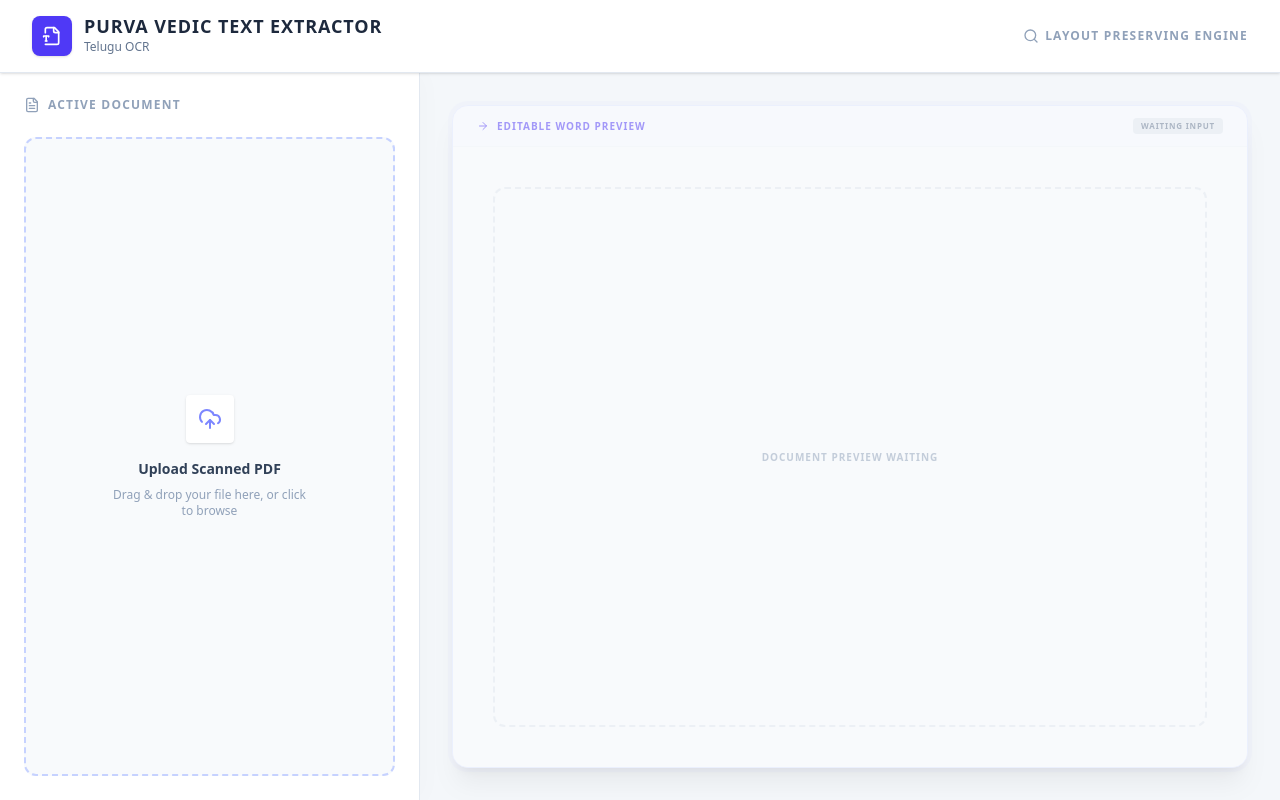
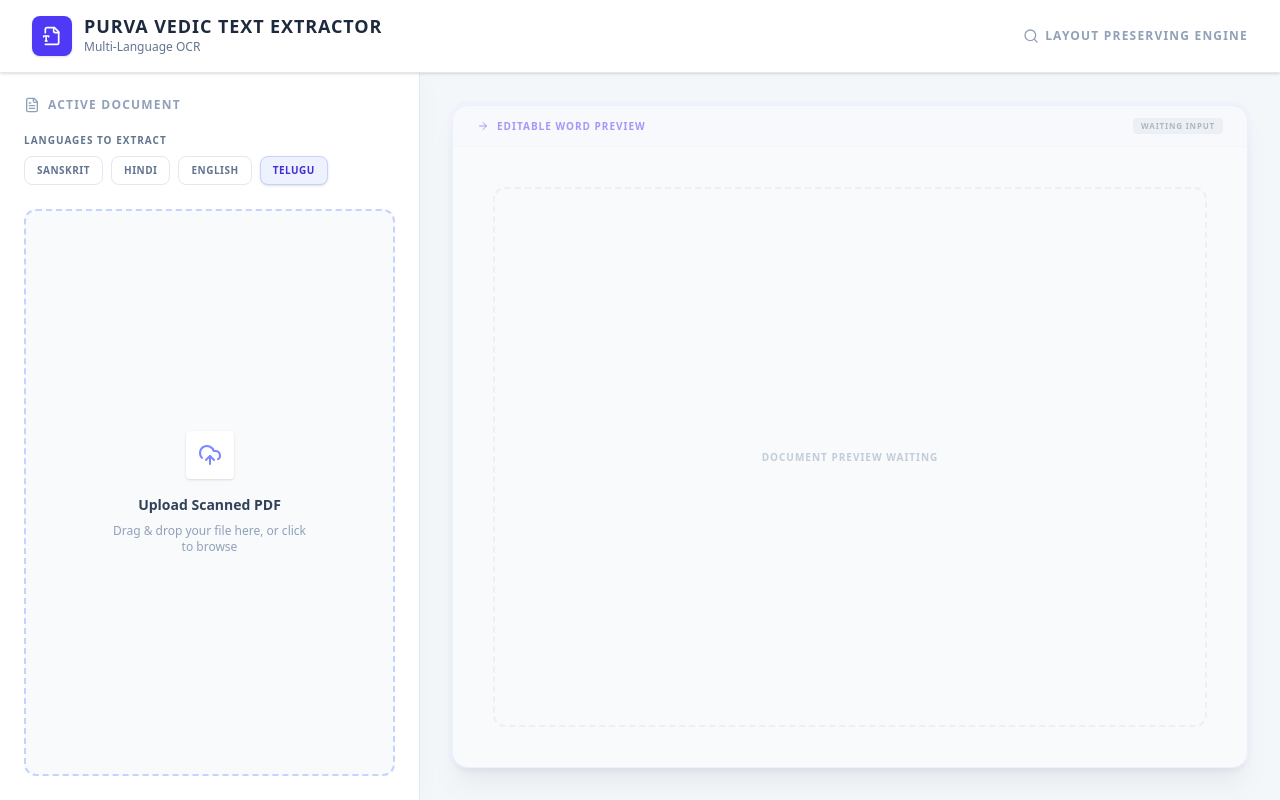
Before and after one commit to ravimaturi46/Purva-Vedic-Text-Extractor, a React (Vite) app: page / in a window 1280 px wide. Built offline with nearby package versions, Linux system fonts and the light colour scheme.

Commit message:
feat: add multi-language selection support
Introduced a language selection state and UI options for Sanskrit, Hindi, English, and Telugu to allow flexible OCR processing.

```diff
--- a/src/App.tsx
+++ b/src/App.tsx
@@ -9,9 +9,17 @@ import Tesseract from 'tesseract.js';
 
 pdfjsLib.GlobalWorkerOptions.workerSrc = pdfWorkerUrl;
 
+const AVAILABLE_LANGUAGES = [
+  { code: 'san', label: 'Sanskrit' },
+  { code: 'hin', label: 'Hindi' },
+  { code: 'eng', label: 'English' },
+  { code: 'tel', label: 'Telugu' }
+];
+
 export default function App() {
   const [file, setFile] = useState<File | null>(null);
   const [fileUrl, setFileUrl] = useState<string | null>(null);
+  const [selectedLanguages, setSelectedLanguages] = useState<string[]>(['tel']);
   const [isExtracting, setIsExtracting] = useState(false);
   const [extractionStatus, setExtractionStatus] = useState<string>('');
   const [extractedHtml, setExtractedHtml] = useState<string | null>(null);
@@ -20,6 +28,16 @@ export default function App() {
 
   const fileInputRef = useRef<HTMLInputElement>(null);
   const editorRef = useRef<HTMLDivElement>(null);
+
+  const toggleLanguage = (code: string) => {
+    setSelectedLanguages(prev => {
+      if (prev.includes(code)) {
+        if (prev.length === 1) return prev; // prevent empty selection
+        return prev.filter(c => c !== code);
+      }
+      return [...prev, code];
+    });
+  };
 
   // Keep editor content synced with state
   const handleEditorInput = () => {
@@ -75,8 +93,11 @@ export default function App() {
 
       let combinedHtml = '';
 
-      setExtractionStatus('Loading Telugu language model...');
-      const worker = await Tesseract.createWorker('tel', 1, {
+      const langString = selectedLanguages.join('+');
+      const langNames = selectedLanguages.map(c => AVAILABLE_LANGUAGES.find(l => l.code === c)?.label).join(' & ');
+
+      setExtractionStatus(`Loading ${langNames} language model...`);
+      const worker = await Tesseract.createWorker(langString, 1, {
         logger: m => {
           // You can log m.status here if you want super fine-grained UI updates
         }
@@ -165,7 +186,7 @@ export default function App() {
           </div>
           <div>
             <h1 className="text-lg font-bold leading-none text-slate-800 uppercase tracking-wider">Purva Vedic Text Extractor</h1>
-            <p className="text-xs text-slate-500 font-medium mt-1">Telugu OCR</p>
+            <p className="text-xs text-slate-500 font-medium mt-1">Multi-Language OCR</p>
           </div>
         </div>
         <div className="flex items-center space-x-6">
@@ -179,7 +200,8 @@ export default function App() {
 
         {/* LEFT PANE: PDF Uploader / Viewer */}
         <aside className="xl:w-[420px] 2xl:w-[480px] flex-shrink-0 border-r border-slate-200 bg-white flex flex-col p-6 overflow-y-auto z-10 shadow-[4px_0_24px_rgba(0,0,0,0.02)]">
-          <div className="mb-6 flex justify-between items-center">
+          <div className="mb-6 flex flex-col gap-5">
+            <div className="flex justify-between items-center">
               <h2 className="text-xs font-bold text-slate-400 uppercase tracking-widest flex items-center gap-2">
                 <FileText className="w-4 h-4 text-slate-400" /> Active Document
               </h2>
@@ -191,6 +213,29 @@ export default function App() {
                   Clear
                 </button>
               )}
+            </div>
+
+            <div className="flex flex-col gap-2">
+               <h3 className="text-[10px] font-bold text-slate-500 uppercase tracking-widest">
+                 Languages to Extract
+               </h3>
+               <div className="flex flex-wrap gap-2">
+                 {AVAILABLE_LANGUAGES.map(lang => (
+                   <button
+                     key={lang.code}
+                     onClick={() => toggleLanguage(lang.code)}
+                     className={cn(
+                       "px-3 py-1.5 rounded-lg text-[10px] font-bold uppercase tracking-wider transition-colors border",
+                       selectedLanguages.includes(lang.code)
+                         ? "bg-indigo-50 border-indigo-200 text-indigo-700 shadow-sm"
+                         : "bg-white border-slate-200 text-slate-500 hover:bg-slate-50"
+                     )}
+                   >
+                     {lang.label}
+                   </button>
+                 ))}
+               </div>
+            </div>
           </div>
 
           <div className="flex-1 flex flex-col overflow-hidden min-h-[400px]">
```
Lines whose indentation alone changed are shown as unchanged.
